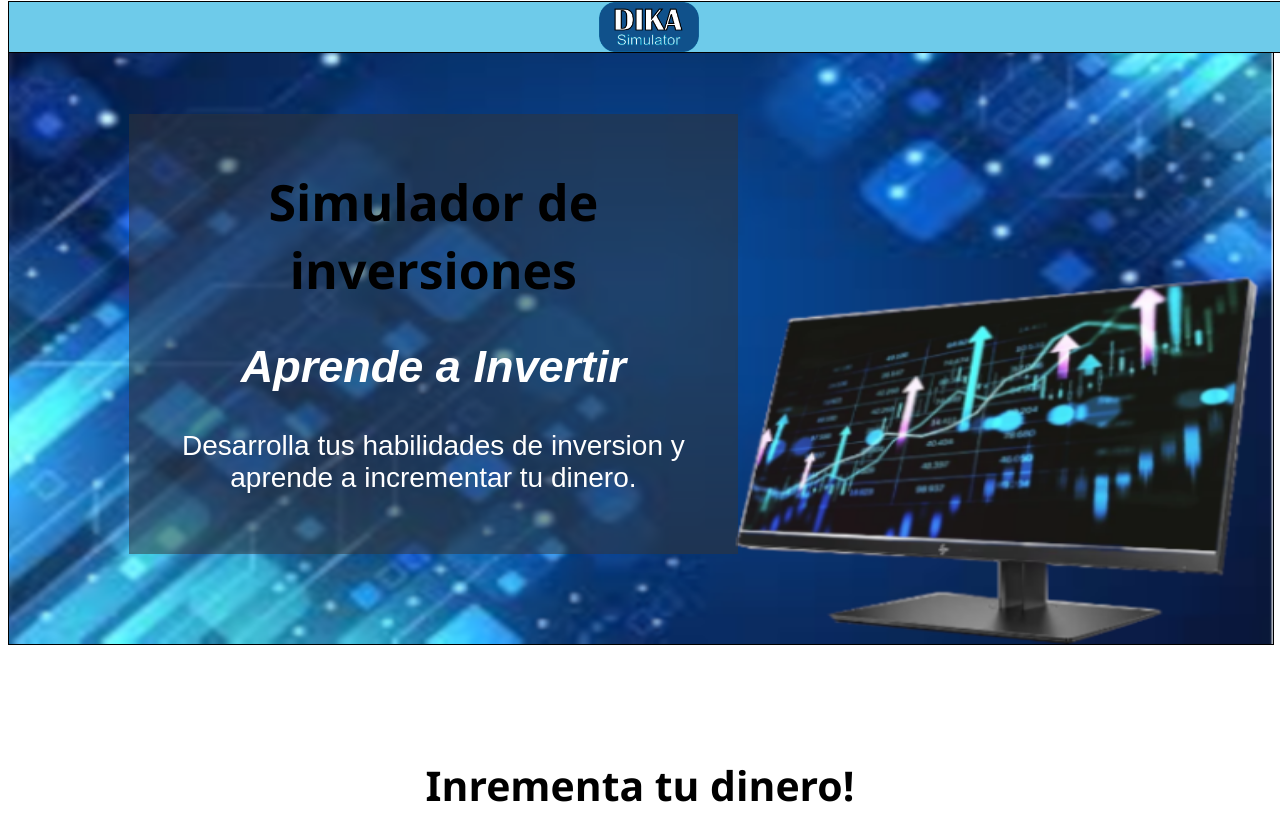
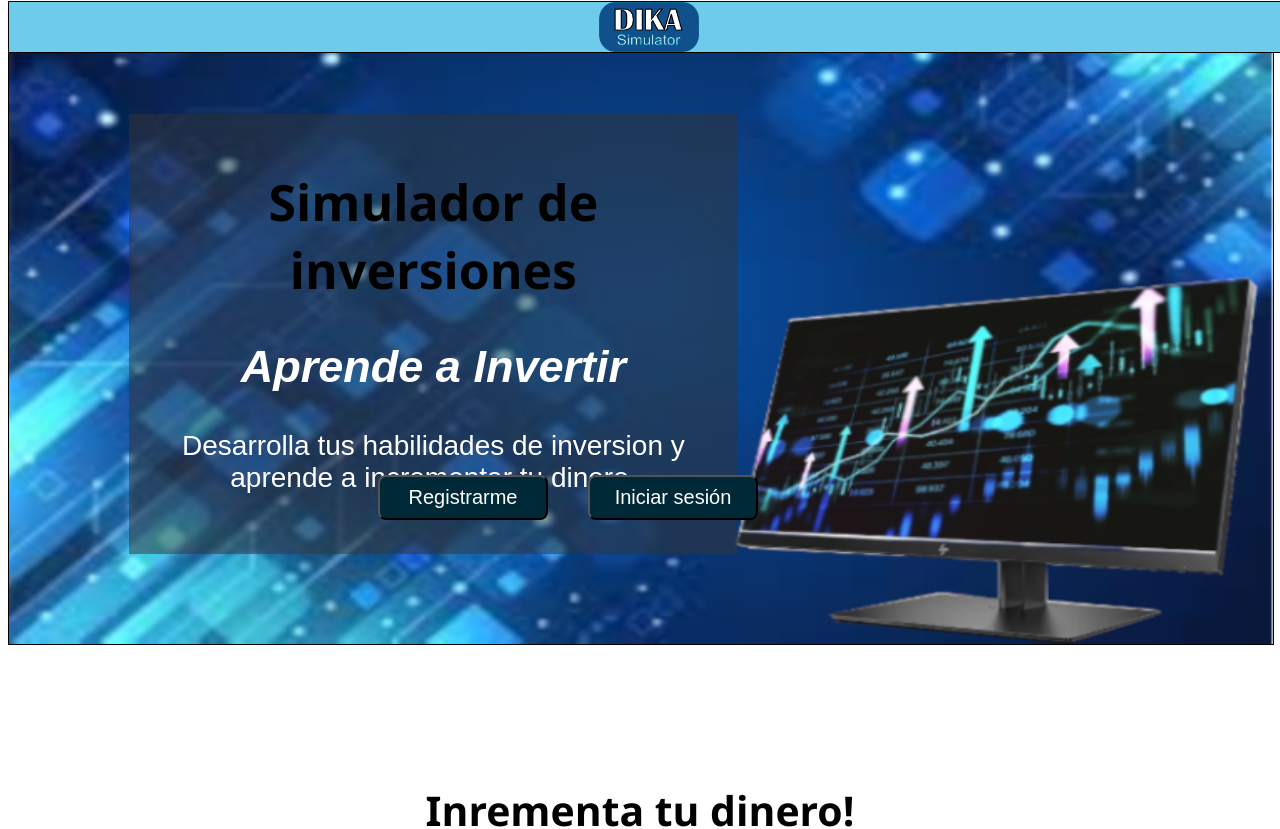
Before and after one commit to Disoalmo/Simulador, a React (Vite) app: page / in a window 1280 px wide. Shown: the top 829 px of the page. Built offline with nearby package versions, Linux system fonts and the light colour scheme.

Commit message:
adding link buttons

```diff
--- a/src/App.jsx
+++ b/src/App.jsx
@@ -14,16 +14,19 @@ import carpeta from "./assets/img/carpeta.jpg"
 function App() {
   return (
     <div id="contenido">
+
       <Header></Header>
       <Main>
+
       </Main>
-      <Buttons></Buttons>
+      <Buttons><a href="">Registrarme</a></Buttons>
+      <Buttons><a href="">Iniciar sesión</a></Buttons>
       <section id="seccionDeSeparacion"><h3>Inrementa tu dinero!</h3></section>
       <section id="seccionDeDescripcion">
         <Cards
         title="Elige el tipo de inversion"
         img={crecimiento}
-        ></Cards>
+        > <Buttons><a href="">Registrarme</a></Buttons> </Cards>
         <Cards
         title="Analiza el mercado"
         img={precios}
@@ -35,6 +38,7 @@ function App() {
       </section>
       <section id="innecesario"></section>
     </div>
+
   );
 }
 
--- a/src/assets/Components/Buttons/Buttons.css
+++ b/src/assets/Components/Buttons/Buttons.css
@@ -0,0 +1,33 @@
+#divBoton {
+    position:relative;
+    top: 50px;
+    left: 100px;
+}
+
+.botones {
+    height: 45px;
+    width: 170px;
+    background-color: rgb(0, 41, 56);
+    margin: 15px 20px;
+    font-size: 20px;
+    border-radius: 8px;
+    position: relative;
+    float: left;
+    top: -200px;
+    left: 250px;
+}
+
+.botones:hover {
+    background-color: rgb(143, 143, 204);
+}
+
+.botones > a {
+    text-decoration: none;
+    color: white;
+}
+
+.botones > a:hover {
+        color: black;
+    font-size: 20px;
+    font-weight: 700;
+}
--- a/src/assets/Components/Buttons/Buttons.jsx
+++ b/src/assets/Components/Buttons/Buttons.jsx
@@ -2,8 +2,8 @@ import "./Buttons.css"
 
 export default function Buttons(props) {
     return (
-        <div>
-            <p>boton</p>
+        <div id="divBoton">
+            <button className="botones">{props.children}</button>
         </div>
     )
 }
```
